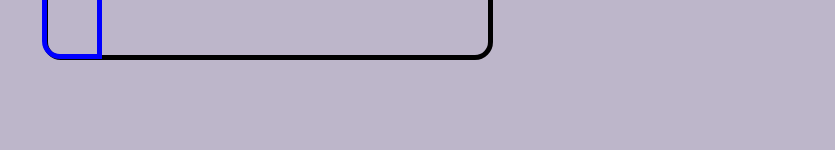
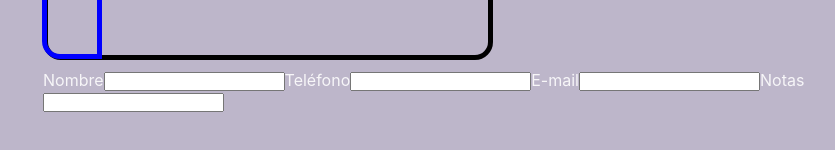
Before and after one commit to ana-mul/Directorio, a React (Vite) app in the folder DirectorioContactos/: page / in a window 1280 px wide. Shown: the part 510-660 px from the top of the page, without its empty margins (357-1192 px from the left). Built offline with nearby package versions, Linux system fonts and the light colour scheme.

Commit message:
Directorio

```diff
--- a/DirectorioContactos/src/components/add-contact/add.jsx
+++ b/DirectorioContactos/src/components/add-contact/add.jsx
@@ -1,10 +1,22 @@
-import React from 'react';
+import React from "react";
 
 const Add = () => {
-    return(
-        <>
-        </>
-    )
-}
+  return (
+    <>
+      <section>
+        <form action="">
+          <label htmlFor="">Nombre</label>
+          <input type="text" />
+          <label htmlFor="">Teléfono</label>
+          <input type="text" />
+          <label htmlFor="">E-mail</label>
+          <input type="email" />
+          <label htmlFor="">Notas</label>
+          <input type="text" />
+        </form>
+      </section>
+    </>
+  );
+};
 
-export { Add }
+export { Add };
--- a/DirectorioContactos/src/components/app/App.jsx
+++ b/DirectorioContactos/src/components/app/App.jsx
@@ -23,7 +23,7 @@ function App() {
             </a>
           </span>
           <span className="contact-span">
-            <a href="#" className="contact-a">
+            <a href="#" target="_blank" className="contact-a">
               Contacts
             </a>
           </span>
```
